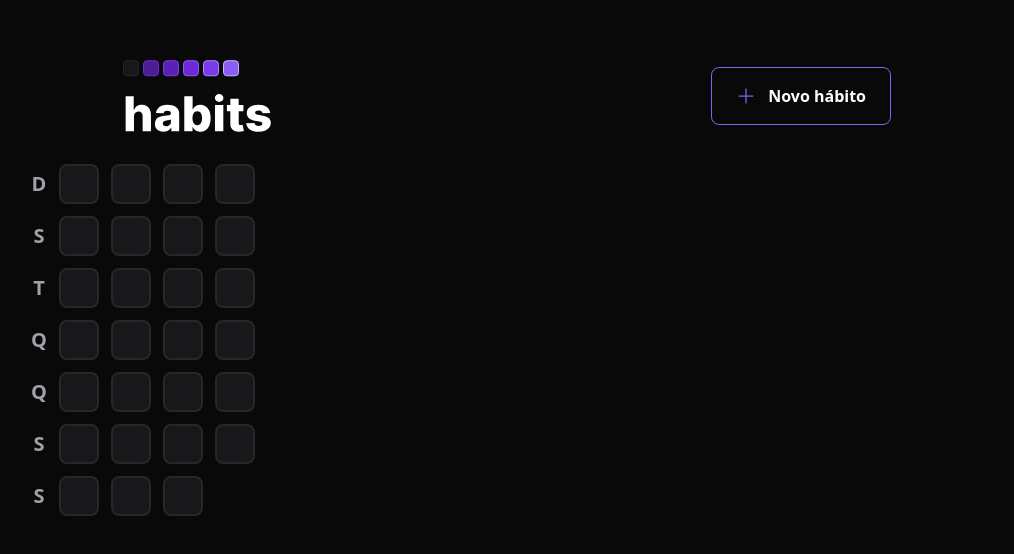
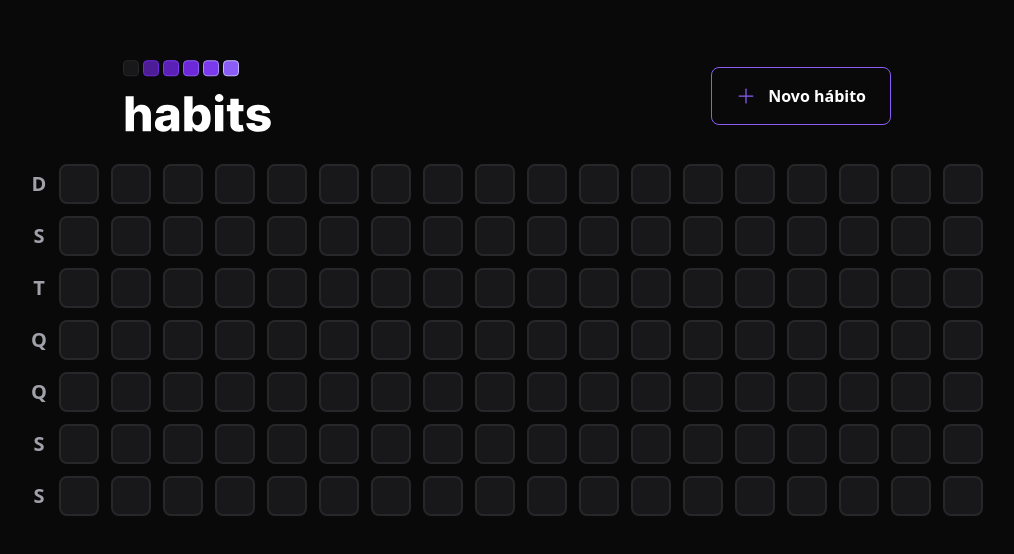
Before and after one commit to euclidesdry/nlw-setup, a React (Vite) app in the folder web/: page / in a window 1280 px wide. Shown: the part 112-666 px from the top of the page, without its empty margins (133-1147 px from the left). Built offline with nearby package versions, Linux system fonts and the light colour scheme.

Commit message:
feat(web): ✨ adding day range generation

```diff
--- a/web/src/components/SummaryTable.tsx
+++ b/web/src/components/SummaryTable.tsx
@@ -1,6 +1,13 @@
+import { generateDatesFromYearBeginning } from "../utils/dates";
 import { HabitDay } from "./HabitDay";
 
 const weekDays = ["D", "S", "T", "Q", "Q", "S", "S"];
+
+const summaryDates = generateDatesFromYearBeginning();
+const minimumSummaryDatesSize = 18 * 7; // 18 weeks
+const amountOfDaysToFill = minimumSummaryDatesSize - summaryDates.length;
+
+// console.log(summaryDates);
 
 export function SummaryTable() {
   return (
@@ -17,33 +24,15 @@ export function SummaryTable() {
       </div>
 
       <div className="grid grid-rows-7 grid-flow-col gap-3">
-        <HabitDay />
-        <HabitDay />
-        <HabitDay />
-        <HabitDay />
-        <HabitDay />
-        <HabitDay />
-        <HabitDay />
-        <HabitDay />
-        <HabitDay />
-        <HabitDay />
-        <HabitDay />
-        <HabitDay />
-        <HabitDay />
-        <HabitDay />
-        <HabitDay />
-        <HabitDay />
-        <HabitDay />
-        <HabitDay />
-        <HabitDay />
-        <HabitDay />
-        <HabitDay />
-        <HabitDay />
-        <HabitDay />
-        <HabitDay />
-        <HabitDay />
-        <HabitDay />
-        <HabitDay />
+        {summaryDates.map((date) => (
+          <HabitDay key={date.toString()} />
+        ))}
+
+        {amountOfDaysToFill > 0
+          ? Array.from({ length: amountOfDaysToFill }).map((_, i) => (
+              <HabitDay disabled key={i} />
+            ))
+          : null}
       </div>
     </div>
   );
--- /dev/null
+++ b/web/src/utils/dates.ts
@@ -0,0 +1,16 @@
+import dayjs from "dayjs";
+
+export function generateDatesFromYearBeginning() {
+  const firstDayOfTheYear = dayjs().startOf("year");
+  const today = new Date();
+
+  const dates = [];
+  let compareDate = firstDayOfTheYear;
+
+  while (compareDate.isBefore(today)) {
+    dates.push(compareDate.toDate());
+    compareDate = compareDate.add(1, "day");
+  }
+
+  return dates;
+}
```
Also changed, not shown: 1 other file (tests, documents, lock files or other folders).
